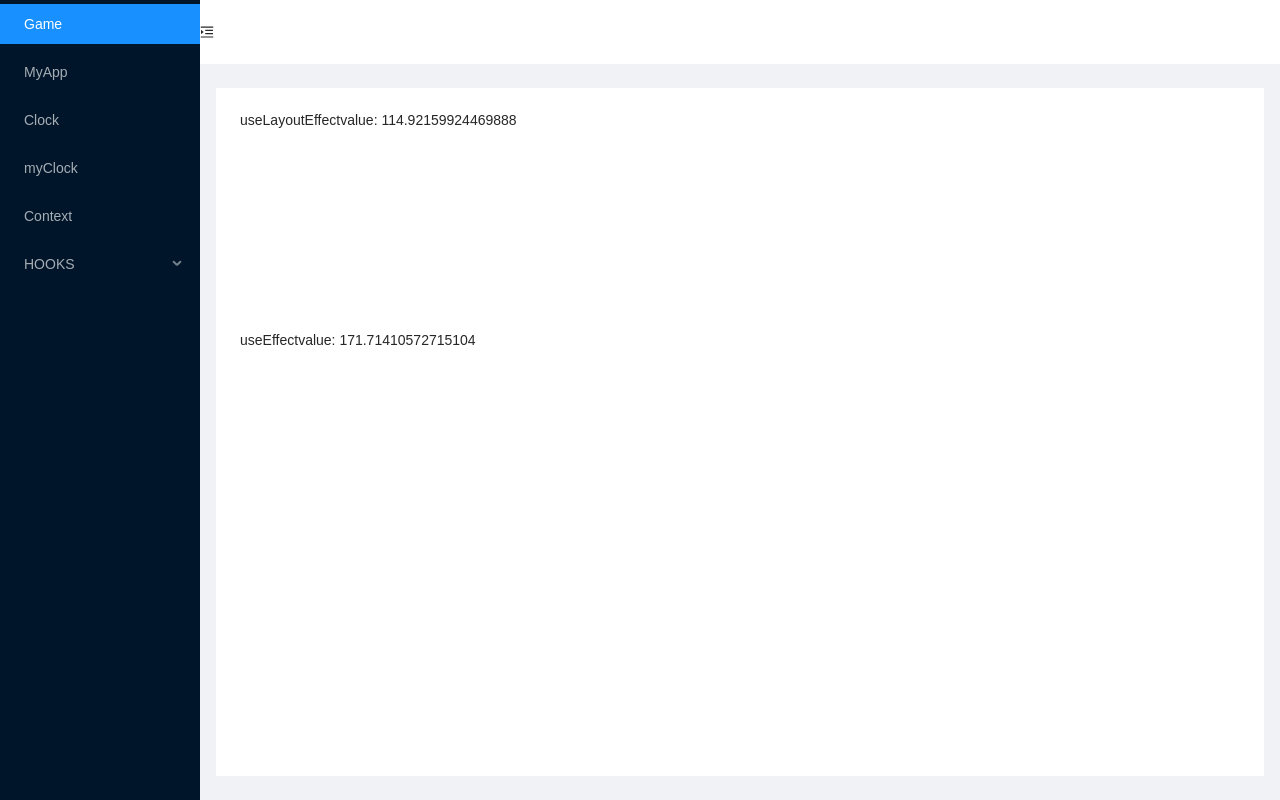
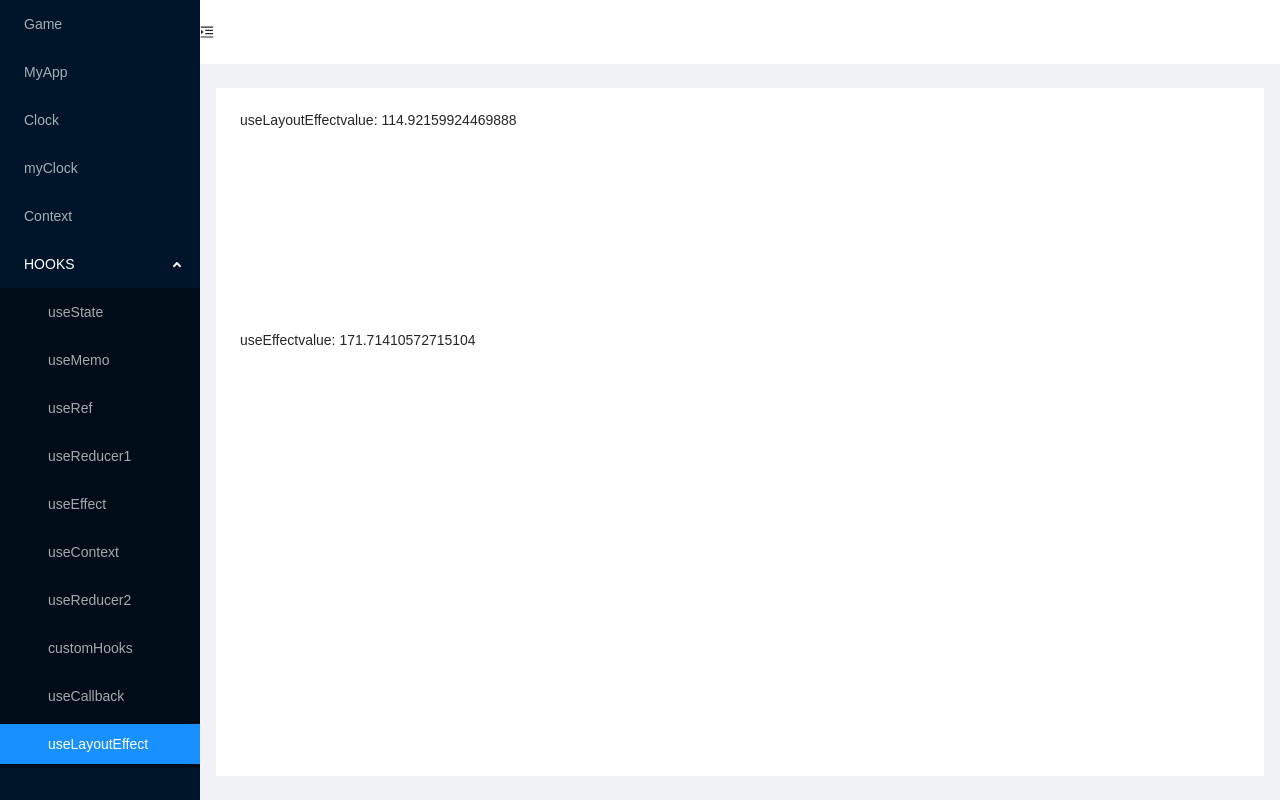
Before and after one commit to whj768702/learn-react, a React (Create React App) app: page /hooks/useLayoutEffect in a window 1280 px wide. Built offline with nearby package versions, Linux system fonts and the light colour scheme.

Commit message:
feat(菜单): 刷新后，菜单选中状态恢复。

```diff
--- a/src/homePage.jsx
+++ b/src/homePage.jsx
@@ -1,4 +1,4 @@
-import React, { useState } from 'react';
+import React, { useState, useEffect } from 'react';
 import { Layout, Menu } from 'antd';
 import { MenuFoldOutlined, MenuUnfoldOutlined } from '@ant-design/icons';
 import { BrowserRouter, Link, Route } from 'react-router-dom';
@@ -21,14 +21,31 @@ import UseLayoutEffectDemo from './hooks/useLayoutEffect/useLayoutEffectDemo';
 const { Header, Sider, Content } = Layout;
 const { Item, SubMenu } = Menu;
 
-function Homepage() {
-  let [collapsed, toggle] = useState(false);
+function SideMenu() {
+  const [collapsed, toggle] = useState(false);
+  const [selectedMenu, setSelectedMenu] = useState([]);
+  const [selectedSubMenu, setSelectedSubMenu] = useState([]);
+
+  const location = window.location;
+  useEffect(() => {
+    const currentPath = location.pathname.split('/');
+    const menuArray = currentPath.splice(1);
+    console.log('menuArray: ', menuArray);
+    setSelectedMenu(menuArray);
+    // const path = ;
+    setSelectedSubMenu([menuArray[0]]);
+  }, [location]);
 
   return (
-    <BrowserRouter>
     <Layout>
       <Sider trigger={null} collapsible collapsed={collapsed}>
-          <Menu theme="dark" mode="inline" defaultSelectedKeys={['game']}>
+        <Menu
+          theme="dark"
+          mode="inline"
+          defaultSelectedKeys={['game']}
+          openKeys={selectedSubMenu}
+          selectedKeys={selectedMenu}
+        >
           <Item key="game">
             <span>Game</span>
             <Link to="/Game" />
@@ -142,8 +159,10 @@ function Homepage() {
         </Content>
       </Layout>
     </Layout>
-    </BrowserRouter>
   );
+}
+function Homepage() {
+  return <BrowserRouter>{SideMenu()}</BrowserRouter>;
 }
 
 export default Homepage;
```
Lines whose indentation alone changed are shown as unchanged.
